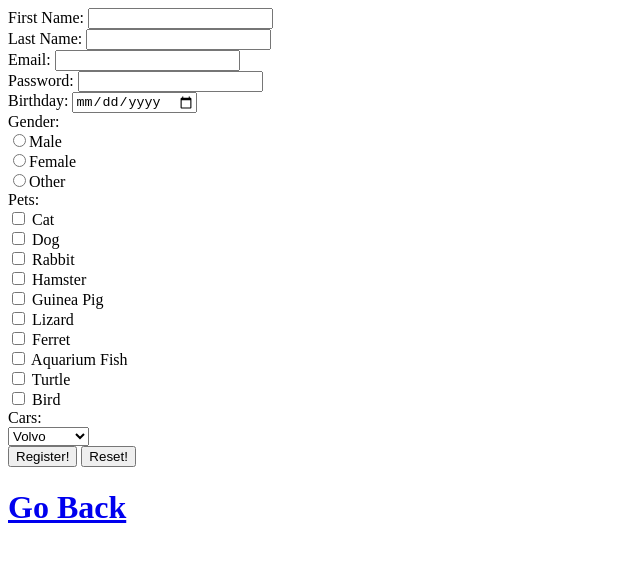
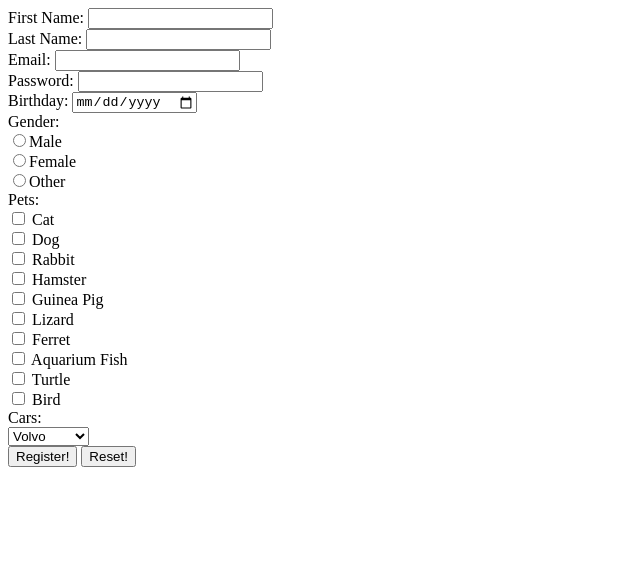
Before and after one commit to 1301lukasz/pierwszyprojekthtml, a plain HTML site: page register.html in a window 1280 px wide. Shown: the whole page, without its empty margins (0-640 px from the left). Drawn offline with Linux system fonts and the light colour scheme.

Commit message:
Update register.html

```diff
--- a/register.html
+++ b/register.html
@@ -39,8 +39,7 @@
 		</select><br>
 		<input type="submit" value="Register!">
 		<input type="reset" value="Reset!">
-			<a href="index.html">
-		<h1>Go Back</h1>
+
 	</form>
 </body>
 </html>
```
